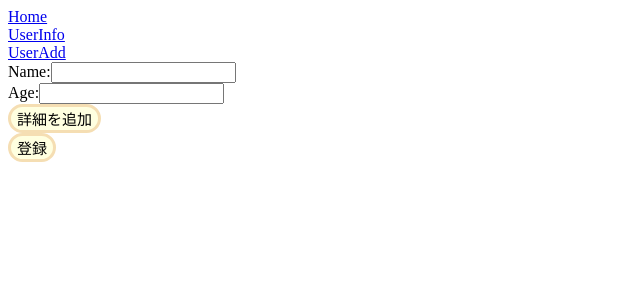
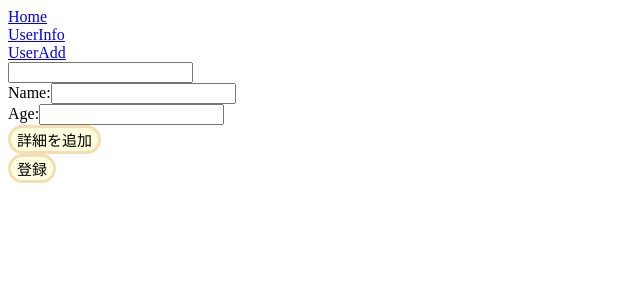
Before and after one commit to koyamal/gae-app, a React (Create React App) app in the folder client/: page /addUser in a window 1280 px wide. Shown: the top 300 px of the page, without its empty margins (0-640 px from the left). Built offline with nearby package versions, Linux system fonts and the light colour scheme.

Commit message:
Inputコンポーネントを利用

```diff
--- a/client/src/components/pages/UserAdd.tsx
+++ b/client/src/components/pages/UserAdd.tsx
@@ -7,6 +7,7 @@ import ImageUploader from '../molecules/ImageUploader';
 
 import User from '../../types/User';
 import Button from '../atoms/Button';
+import Input from '../atoms/Input';
 
 const UserAdd: React.FC = () => {
   const classes = useStyles();
@@ -102,6 +103,7 @@ const UserAdd: React.FC = () => {
 
   return (
     <div className="container">
+      <Input onChangeEvent={(e) => {console.log(e)}} />
       <div>
         Name:
         <input
```
